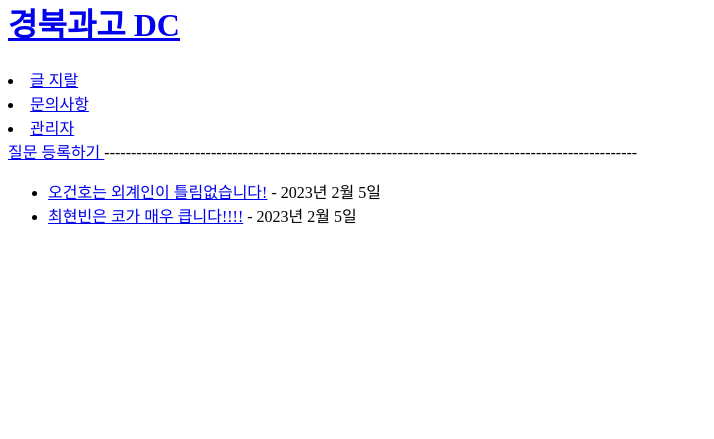
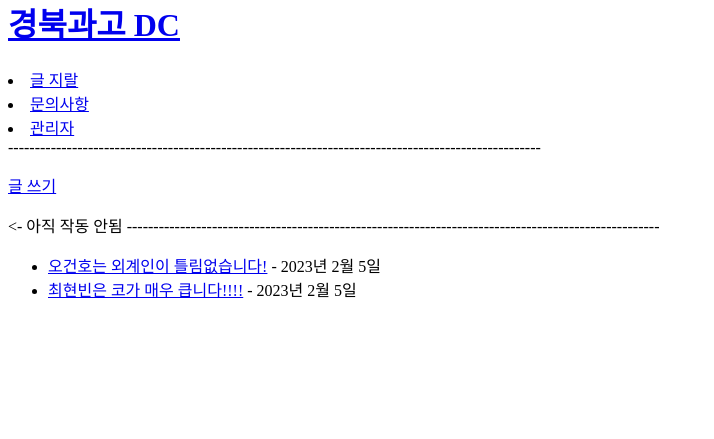
Before and after one commit to minjunasdf/website, a Django app: page /textpage/ in a window 1280 px wide. Shown: the part 22-461 px from the top of the page, without its empty margins (0-714 px from the left). Run offline with Django 4.2, Linux system fonts and the light colour scheme; data comes from the database, SQL or seed files in the repository.

Commit message:
사이트 환경 수정

```diff
--- a/templates/textpage/textpage_list.html
+++ b/templates/textpage/textpage_list.html
@@ -17,9 +17,11 @@
   </header>
 
   <body>
+    ----------------------------------------------------------------------------------------------------
     <a href="{% url 'website:text_create' %}">
-      질문 등록하기
+      <p>글 쓰기</p>
     </a>
+    <- 아직 작동 안됨
     ----------------------------------------------------------------------------------------------------
     {% if text_list %}
       <ul>
```
